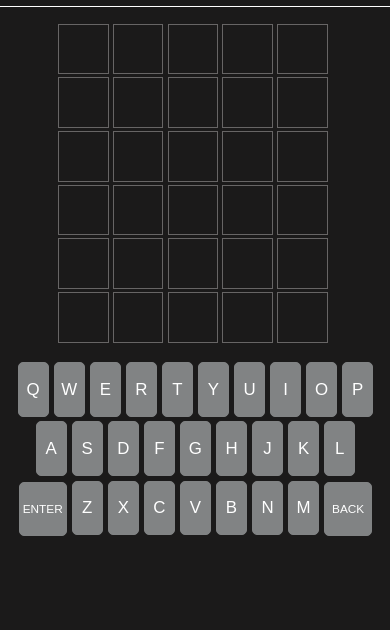
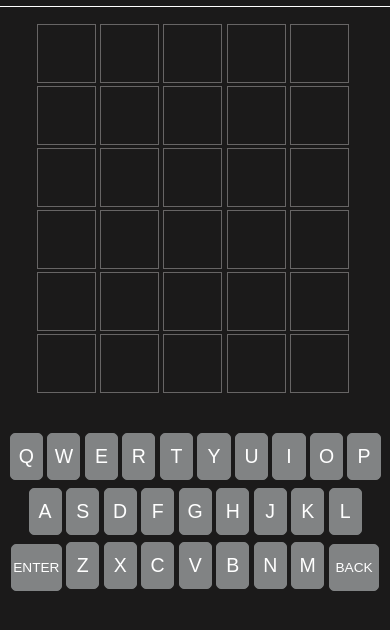
Before and after one commit to Pawan312/Wordle, a website: page WORDLE/page 2/index.html in a window 390 px wide. Shown: the part 48-678 px from the top of the page. Drawn offline with Linux system fonts and the light colour scheme; no server answers.

Commit message:
Update style.css

```diff
--- a/WORDLE/page 2/style.css
+++ b/WORDLE/page 2/style.css
@@ -29,17 +29,19 @@ html, body{
     padding: 1vh;
 }
 #wordSegmant {
-    margin-bottom: 2vh;
+    margin-bottom: 3vh;
 }
 
 #wordSegmant button{
+
     border: 1px solid rgb(103, 101, 101);
     background-color: transparent;
-    height: 6vh;
-    width: 6vh;
+    height: 7vh;
+    width: 7vh;
     margin-right: 0.5vh;
     color: white;
-    font-size: 2.8vh;
+    font-size: 4.7vh;
+    font-weight: 600;
 }
 
 #keyboard{
@@ -51,7 +53,7 @@ html, body{
 }
 
 #keyboard button{
-    width: 4.5vh;
+    width: 6vh;
     height: 6.5vh;
     color: white;
     border: 1px solid #818384;
@@ -59,30 +61,53 @@ html, body{
     border-radius: 5px;
     margin-left: 0.1vh;
     margin-bottom: 0.5vh;
-    font-size: 2vh;
+    font-size: 2.5vh;
 
 }
 #keyboard .size{
-    width: 7vh;
-    font-size: 1.5vh;
+    width: 9vh;
+    font-size: 2vh;
+}
+
+#main .text{
+    display: none;
+    position: absolute;
+    background-color: #F9E795;
+    width: 65vh;
+    padding: 0.2% 0.5% 1% 0.5%;
+}
+#main .text h2{
+    text-align: center;
+    color: #101820;
+}
+
+#main .text p{
+    color: #00246B;
+}
+#main .text p span{
+    color: #990011;
 }
 
 @media (max-width: 600px){
+    #keyboard{
+        width: 100vw;
+        margin-top: 3vw;
+    }
     #keyboard button{
-        width: 3.7vh;
-        height: 6.5vh;
+        width: 8.5vw;
+        height: 12vw;
         color: white;
         border: 1px solid #818384;
         background-color: #818384;
         border-radius: 5px;
-        margin-left: 0.1vh;
-        margin-bottom: 0.5vh;
-        font-size: 2vh;
+        margin-left: 0.1vw;
+        margin-bottom: 2vw;
+        font-size: 5vw;
 
     }
 
     #keyboard .size{
-        width: 5.7vh;
-        font-size: 1.4vh;
+        width: 13vw;
+        font-size: 3.5vw;
     }
 }
```
